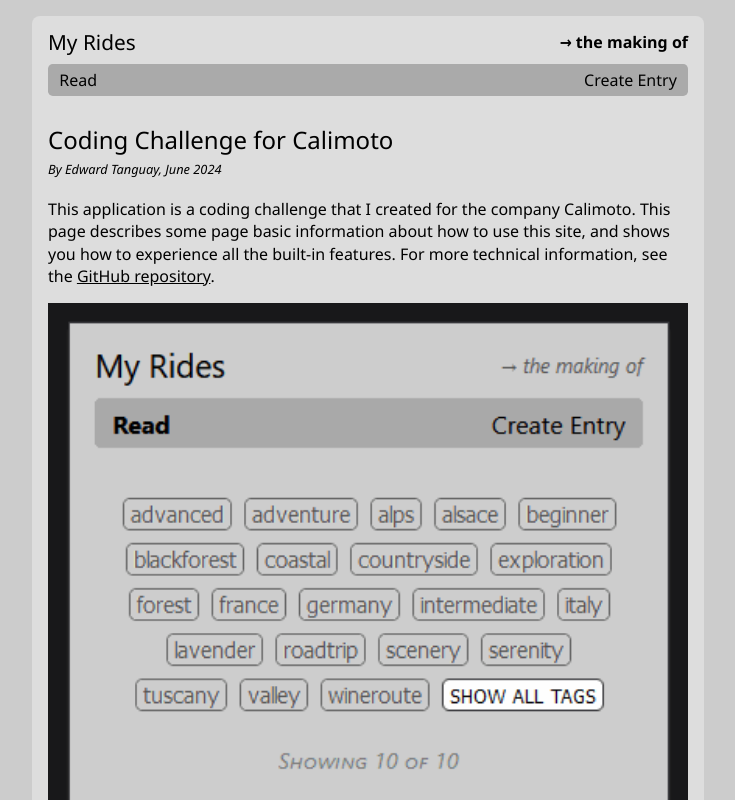
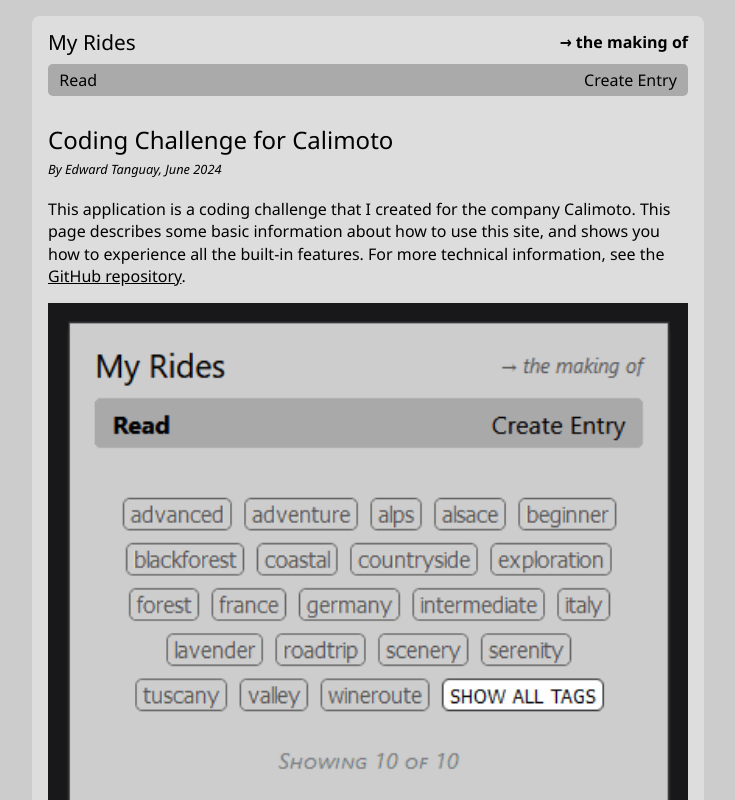
Before and after one commit to edwardtanguay/coding-challenge-react-blogsite-calimoto, a React (Vite) app: page /making-of in a window 1280 px wide. Shown: the top 800 px of the page, without its empty margins (272-1007 px from the left). Built offline with nearby package versions, Linux system fonts and the light colour scheme.

Commit message:
fixed typo

```diff
--- a/src/pages/PageMakingOf.tsx
+++ b/src/pages/PageMakingOf.tsx
@@ -5,7 +5,7 @@ export const PageMakingOf = () => {
 			<h3>By Edward Tanguay, June 2024</h3>
 			<p className="intro">
 				This application is a coding challenge that I created for the
-				company Calimoto. This page describes some page basic
+				company Calimoto. This page describes some basic
 				information about how to use this site, and shows you how to
 				experience all the built-in features. For more technical
 				information, see the{" "}
```
